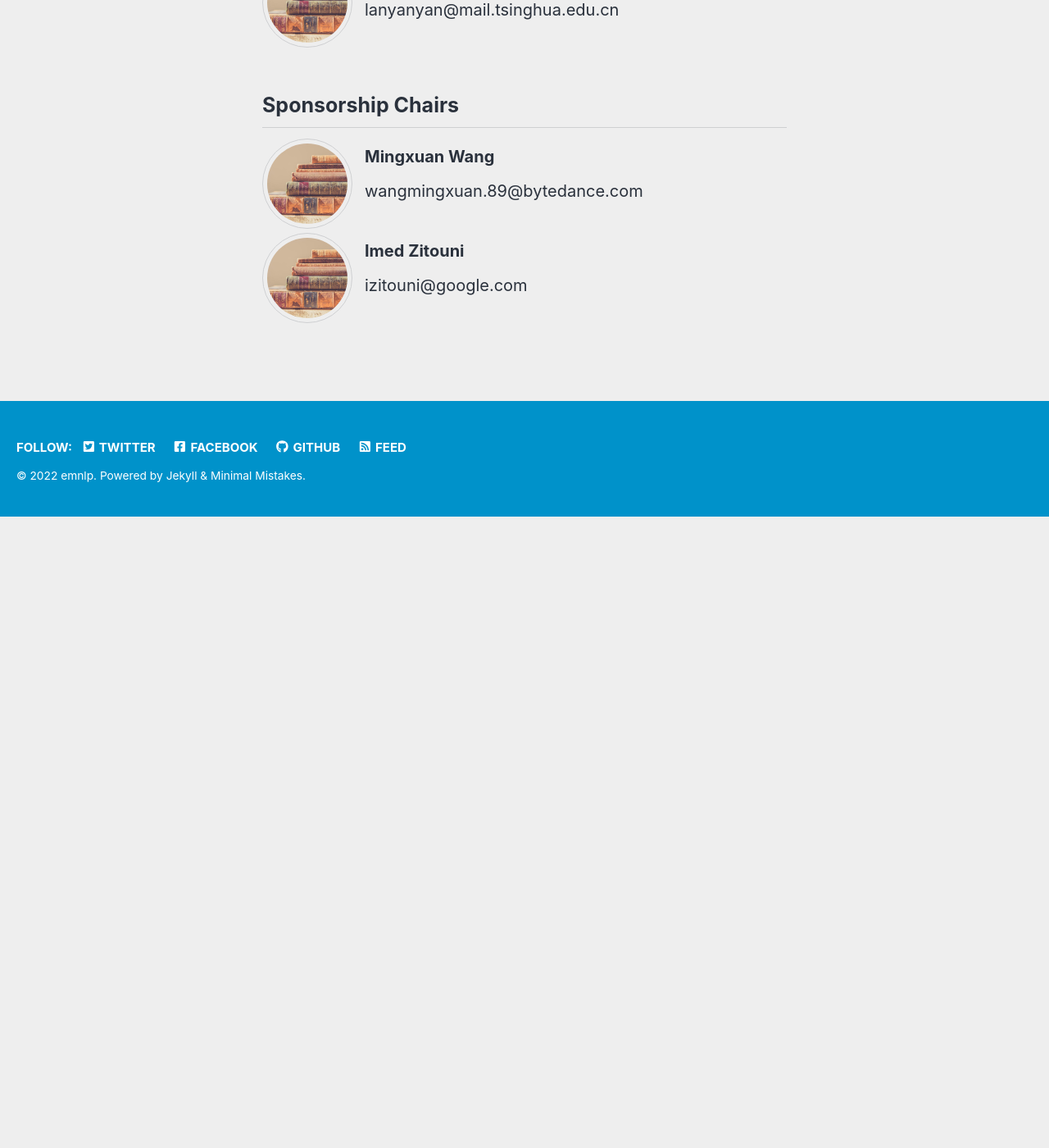
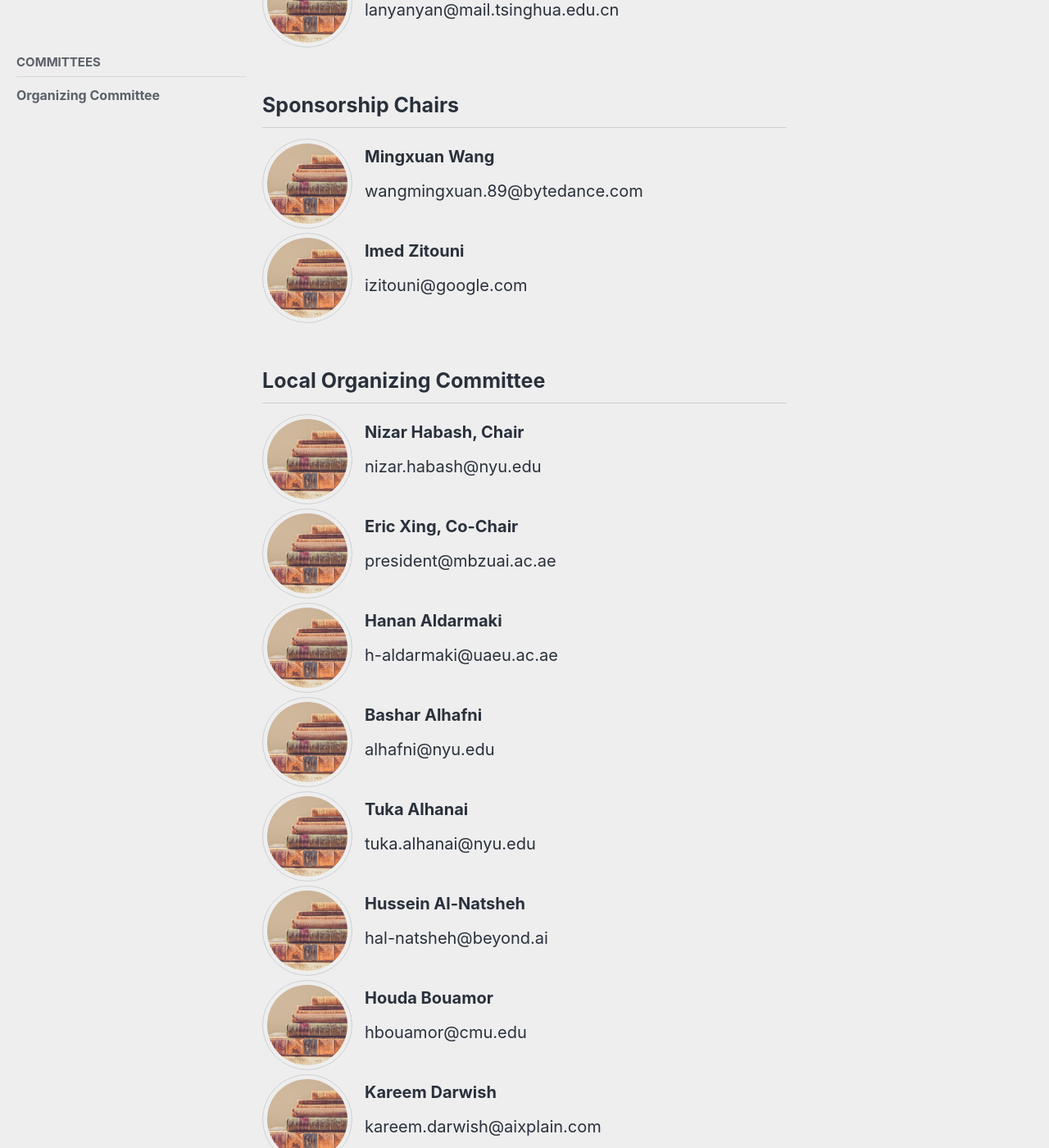
Before and after one commit to yxni98/EMNLP_2022, a Jekyll site: the page built from _pages/committees/organization.md, in a window 1280 px wide and 1400 px high, scrolled down 4805 px. Shown: the whole window at 82% size. Built offline with Jekyll 4.4.1, drawn with Linux system fonts in a browser that asks for light colours; cached includes are drawn as plain includes; nearby versions of some CDN libraries; comment, search, counter and statistics services are not loaded; before the commit the page ends 5435 px from its top, so only the background shows below that; some of the changed text lies outside the part shown.

Commit message:
Adding local organizing committee

```diff
--- a/_pages/committees/organization.md
+++ b/_pages/committees/organization.md
@@ -264,3 +264,102 @@ sidebar:
    institution=""
    email = "izitouni@google.com"
 %}
+
+
+<h2>Local Organizing Committee</h2>
+
+{% include committee-member.html
+   name="Nizar Habash, Chair"
+   picture="/assets/images/committee/books.jpeg"
+   site=""
+   institution=""
+   email = "nizar.habash@nyu.edu"
+%}
+
+{% include committee-member.html
+   name="Eric Xing, Co-Chair"
+   picture="/assets/images/committee/books.jpeg"
+   site=""
+   institution=""
+   email = "president@mbzuai.ac.ae"
+%}
+
+{% include committee-member.html
+   name="Hanan Aldarmaki"
+   picture="/assets/images/committee/books.jpeg"
+   site=""
+   institution=""
+   email = "h-aldarmaki@uaeu.ac.ae"
+%}
+
+{% include committee-member.html
+   name="Bashar Alhafni"
+   picture="/assets/images/committee/books.jpeg"
+   site=""
+   institution=""
+   email = "alhafni@nyu.edu"
+%}
+
+{% include committee-member.html
+   name="Tuka Alhanai"
+   picture="/assets/images/committee/books.jpeg"
+   site=""
+   institution=""
+   email = "tuka.alhanai@nyu.edu"
+%}
+
+{% include committee-member.html
+   name="Hussein Al-Natsheh"
+   picture="/assets/images/committee/books.jpeg"
+   site=""
+   institution=""
+   email = "hal-natsheh@beyond.ai"
+%}
+
+{% include committee-member.html
+   name="Houda Bouamor"
+   picture="/assets/images/committee/books.jpeg"
+   site=""
+   institution=""
+   email = "hbouamor@cmu.edu"
+%}
+
+{% include committee-member.html
+   name="Kareem Darwish"
+   picture="/assets/images/committee/books.jpeg"
+   site=""
+   institution=""
+   email = "kareem.darwish@aixplain.com"
+%}
+
+{% include committee-member.html
+   name="Go Inoue"
+   picture="/assets/images/committee/books.jpeg"
+   site=""
+   institution=""
+   email = "go.inoue@nyu.edu"
+%}
+
+{% include committee-member.html
+   name="Khaled Shaalan"
+   picture="/assets/images/committee/books.jpeg"
+   site=""
+   institution=""
+   email = "khaled.shaalan@buid.ac.ae"
+%}
+
+{% include committee-member.html
+   name="Ling Shao"
+   picture="/assets/images/committee/books.jpeg"
+   site=""
+   institution=""
+   email = "ling.shao@ieee.org"
+%}
+
+{% include committee-member.html
+   name="Di Wang"
+   picture="/assets/images/committee/books.jpeg"
+   site=""
+   institution=""
+   email = "di.wang@ku.ac.ae"
+%}
```
